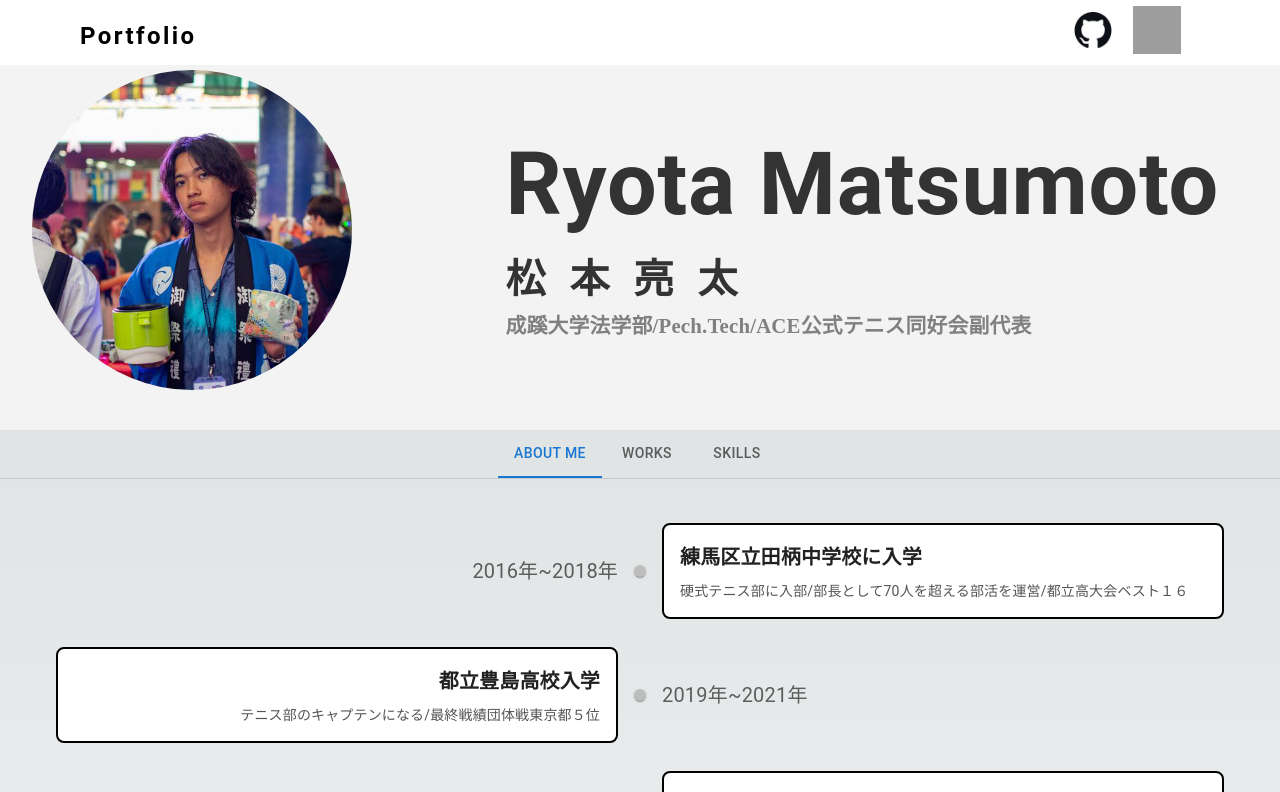
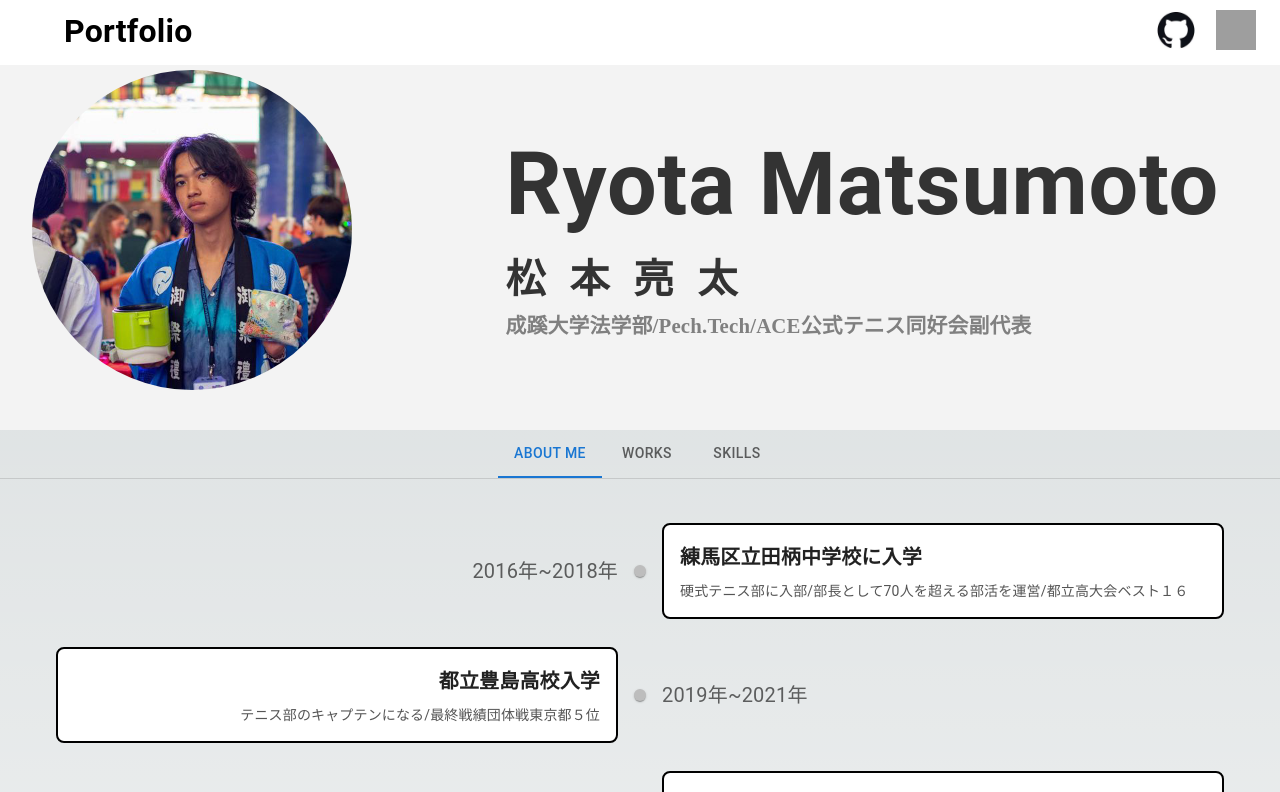
Before and after one commit to ryolingo/ryotaportfolio, a Next.js app: page / in a window 1280 px wide. Shown: the top 792 px of the page. Built offline with nearby package versions, Linux system fonts and the light colour scheme; grey boxes are pictures that could not be loaded.

Commit message:
アイコンのサイズ調整

```diff
--- a/src/app/components/organisms/Header.tsx
+++ b/src/app/components/organisms/Header.tsx
@@ -17,17 +17,8 @@ export const Header = () => {
       }}
     >
       <Container disableGutters>
-        <Toolbar>
-          <Typography
-            variant="h6"
-            sx={{
-              fontWeight: "bold",
-              fontSize: "1.5rem",
-              paddingLeft: "1rem",
-              letterSpacing: "0.1em",
-              mt: "0.5rem",
-            }}
-          >
+        <Toolbar sx={{ justifyContent: "space-between" }}>
+          <Typography variant="h6" fontWeight="bold" fontSize="2.0rem">
             Portfolio
           </Typography>
           <StyledIcon>
@@ -38,7 +29,10 @@ export const Header = () => {
               />
             </Link>
             <Link href={"https://x.com/ryolongo"} target="blank">
-              <StyledImage src={"/images/header/x.png"} alt="twitterアイコン" />
+              <Styledtwitter
+                src={"/images/header/x.png"}
+                alt="twitterアイコン"
+              />
             </Link>
           </StyledIcon>
         </Toolbar>
@@ -50,20 +44,20 @@ export const Header = () => {
 export default Header;
 
 const StyledIcon = styled("div")(({ theme }) => ({
-  marginLeft: "auto", // アイコンを右に寄せる
-  marginRight: "3%",
-  gap: "1rem", // アイコンの間隔
+  width: "4rem",
   display: "flex",
   flexDirection: "row",
+  alignItems: "center",
+  gap: "1rem",
   [theme.breakpoints.down("sm")]: {
     marginRight: "1.7%",
     gap: "1rem",
   },
 }));
 
-const StyledImage = styled("img")(({ theme }) => ({
-  width: "3rem",
-  height: "3rem",
+const Styledtwitter = styled("img")(({ theme }) => ({
+  width: "2.5rem",
+  height: "2.5rem",
 
   [theme.breakpoints.down("sm")]: {
     width: "3rem",
@@ -71,3 +65,13 @@ const StyledImage = styled("img")(({ theme }) => ({
     marginTop: "0.5rem",
   },
 }));
+
+const StyledImage = styled("img")(({ theme }) => ({
+  width: "3rem",
+  height: "3rem",
+  [theme.breakpoints.down("sm")]: {
+    width: "3rem",
+    height: "3rem",
+    marginTop: "0.5rem",
+  },
+}));
```
